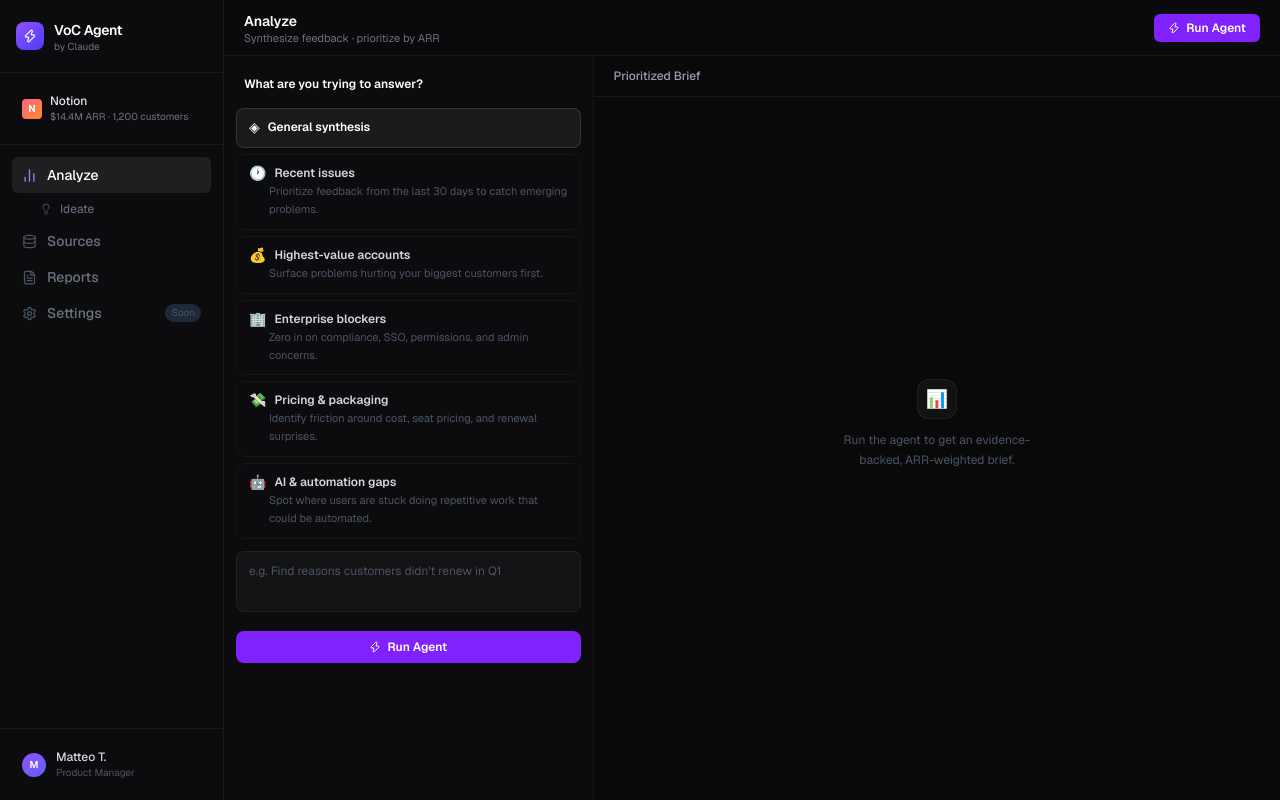
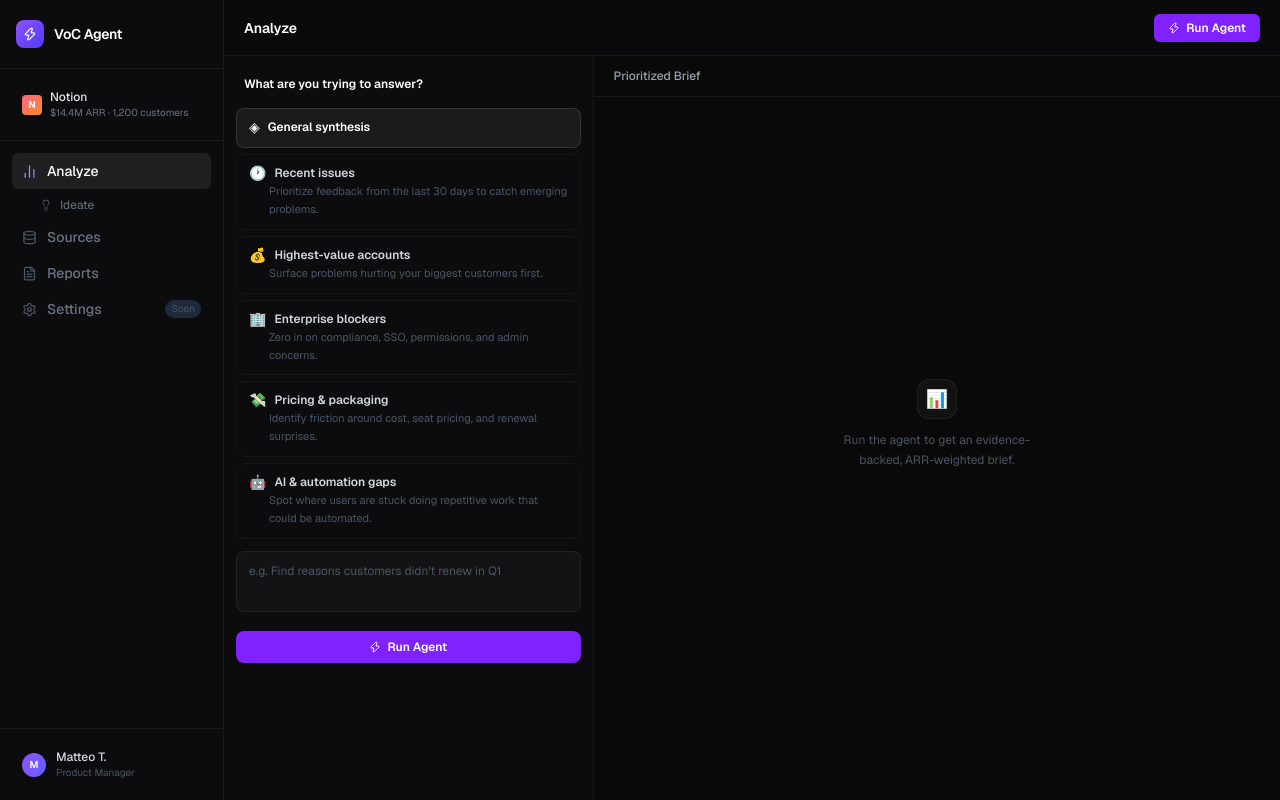
Before and after one commit to matteo-tousignant17/voca, a Next.js app: page / in a window 1280 px wide. Built offline with nearby package versions, Linux system fonts and the light colour scheme.

Commit message:
Remove 'by Claude' subtitle and 'Synthesize feedback' tagline
Co-authored-by: Matteo Tousignant <matteo-tousignant17@users.noreply.github.com>

```diff
--- a/app/page.tsx
+++ b/app/page.tsx
@@ -209,7 +209,6 @@ export default function Home() {
         <header className="h-14 shrink-0 flex items-center justify-between px-5 border-b border-white/[0.06] bg-[#0c0c0e]/80 backdrop-blur-sm">
           <div>
             <h1 className="text-sm font-semibold text-white">Analyze</h1>
-            <p className="text-[11px] text-gray-500 leading-none mt-0.5">Synthesize feedback · prioritize by ARR</p>
           </div>
 
           <div className="flex items-center gap-3">
--- a/components/Sidebar.tsx
+++ b/components/Sidebar.tsx
@@ -33,7 +33,6 @@ export default function Sidebar() {
           </div>
           <div className="leading-none">
             <div className="text-sm font-semibold text-white tracking-tight">VoC Agent</div>
-            <div className="text-[10px] text-gray-500 mt-0.5">by Claude</div>
           </div>
         </div>
       </div>
```
